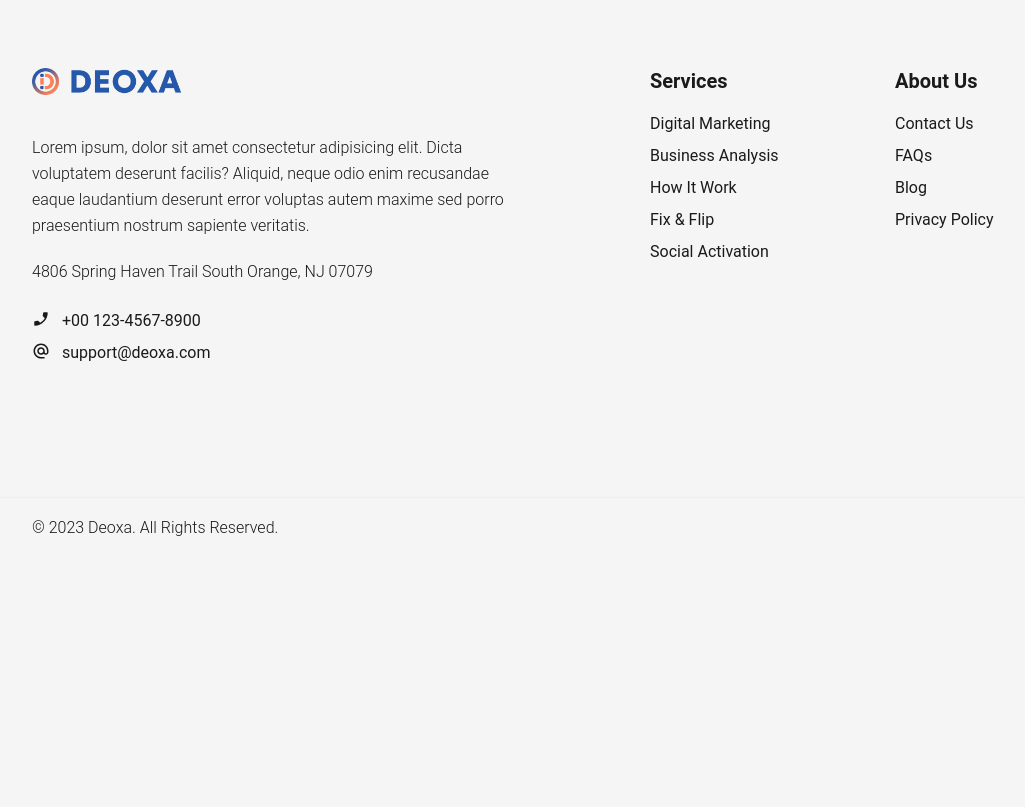
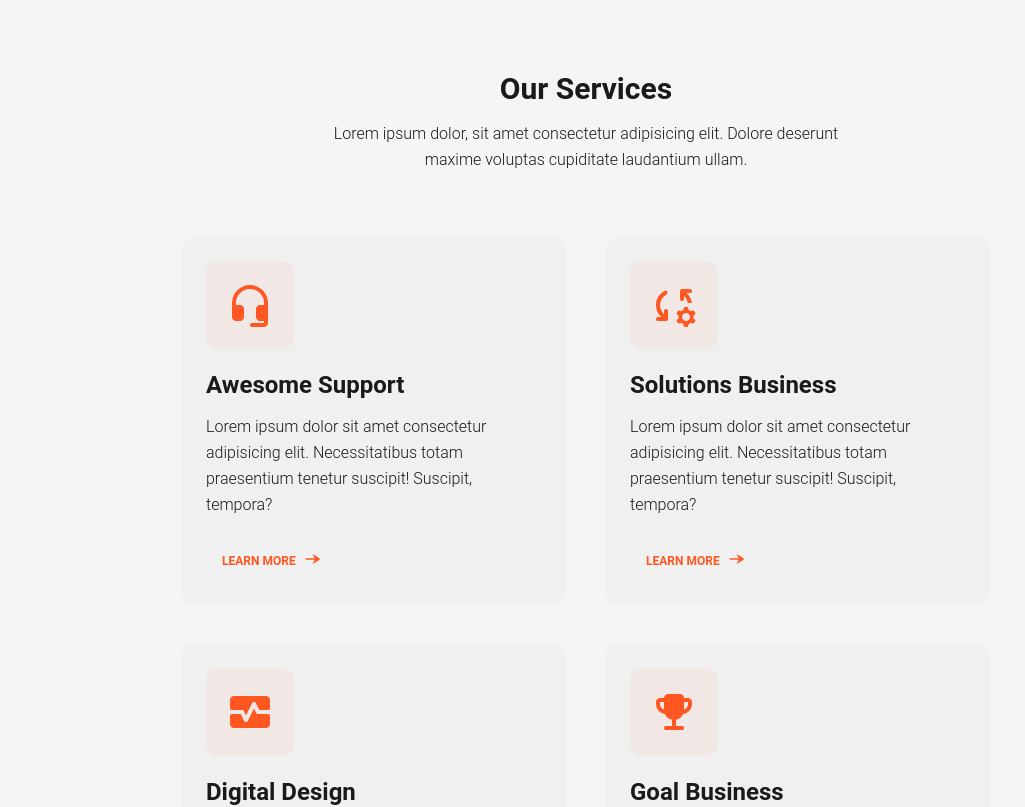
Before and after one commit to fiquell/deoxa, a Next.js app: page / in a window 1280 px wide. Shown: the part 860-1667 px from the top of the page, without its empty margins (54-1079 px from the left). Before the commit the page ends 1418 px from the top, so only its background shows below. Built offline with nearby package versions, Linux system fonts and the light colour scheme; some icons are missing.

Commit message:
create a service section

```diff
--- a/src/components/Hero.tsx
+++ b/src/components/Hero.tsx
@@ -24,7 +24,7 @@ const Hero = () => {
           <Button
             variant="gradient"
             color="deep-orange"
-            className="flex items-center gap-3">
+            className="flex items-center gap-2">
             Find Out How
             <Icon
               icon="material-symbols:line-end-arrow-notch-rounded"
--- /dev/null
+++ b/src/components/Services.tsx
@@ -0,0 +1,103 @@
+import { Icon } from "@iconify/react";
+import {
+  Button,
+  Card,
+  CardBody,
+  CardFooter,
+  Typography,
+} from "@material-tailwind/react";
+import Link from "next/link";
+
+const SERVICES = [
+  {
+    icon: "material-symbols:headset-mic-rounded",
+    title: "Awesome Support",
+    subtitle:
+      "Lorem ipsum dolor sit amet consectetur adipisicing elit. Necessitatibus totam praesentium tenetur suscipit! Suscipit, tempora?",
+    url: "/",
+  },
+  {
+    icon: "material-symbols:rule-settings-rounded",
+    title: "Solutions Business",
+    subtitle:
+      "Lorem ipsum dolor sit amet consectetur adipisicing elit. Necessitatibus totam praesentium tenetur suscipit! Suscipit, tempora?",
+    url: "/",
+  },
+  {
+    icon: "material-symbols:monitor-heart-rounded",
+    title: "Digital Design",
+    subtitle:
+      "Lorem ipsum dolor sit amet consectetur adipisicing elit. Necessitatibus totam praesentium tenetur suscipit! Suscipit, tempora?",
+    url: "/",
+  },
+  {
+    icon: "material-symbols:trophy-rounded",
+    title: "Goal Business",
+    subtitle:
+      "Lorem ipsum dolor sit amet consectetur adipisicing elit. Necessitatibus totam praesentium tenetur suscipit! Suscipit, tempora?",
+    url: "/",
+  },
+  {
+    icon: "material-symbols:lightbulb-rounded",
+    title: "Branding Identity",
+    subtitle:
+      "Lorem ipsum dolor sit amet consectetur adipisicing elit. Necessitatibus totam praesentium tenetur suscipit! Suscipit, tempora?",
+    url: "/",
+  },
+  {
+    icon: "material-symbols:query-stats-rounded",
+    title: "Dynamic Growth",
+    subtitle:
+      "Lorem ipsum dolor sit amet consectetur adipisicing elit. Necessitatibus totam praesentium tenetur suscipit! Suscipit, tempora?",
+    url: "/",
+  },
+];
+
+const Services = () => {
+  return (
+    <section className="mt-32 flex flex-col items-center">
+      <Typography variant="h3" className="mb-3">
+        Our Services
+      </Typography>
+      <Typography variant="paragraph" className="mb-16 text-center lg:w-1/2">
+        Lorem ipsum dolor, sit amet consectetur adipisicing elit. Dolore
+        deserunt maxime voluptas cupiditate laudantium ullam.
+      </Typography>
+      <div className="flex flex-wrap justify-center gap-10">
+        {SERVICES.map(({ icon, title, subtitle, url }) => (
+          <Card
+            key={title}
+            shadow={false}
+            className="w-96 bg-accent/5 text-text md:w-80 lg:w-96">
+            <CardBody>
+              <div className="mb-5 w-fit rounded-xl bg-primary/5 p-5">
+                <Icon icon={icon} className="text-5xl text-primary" />
+              </div>
+              <Typography variant="h4" className="mb-3">
+                {title}
+              </Typography>
+              <Typography variant="paragraph">{subtitle}</Typography>
+            </CardBody>
+            <CardFooter className="pt-0">
+              <Link href={url}>
+                <Button
+                  variant="text"
+                  size="sm"
+                  color="deep-orange"
+                  className="flex items-center gap-2">
+                  Learn More
+                  <Icon
+                    icon="material-symbols:line-end-arrow-notch-rounded"
+                    className="mb-1 text-lg"
+                  />
+                </Button>
+              </Link>
+            </CardFooter>
+          </Card>
+        ))}
+      </div>
+    </section>
+  );
+};
+
+export default Services;
--- a/src/pages/index.tsx
+++ b/src/pages/index.tsx
@@ -1,6 +1,7 @@
 import Head from "next/head";
 import Footer from "~/components/Footer";
 import Hero from "~/components/Hero";
+import Services from "~/components/Services";
 
 const Home = () => {
   return (
@@ -15,6 +16,7 @@ const Home = () => {
       </Head>
       <main className="container">
         <Hero />
+        <Services />
       </main>
       <Footer />
     </>
```
